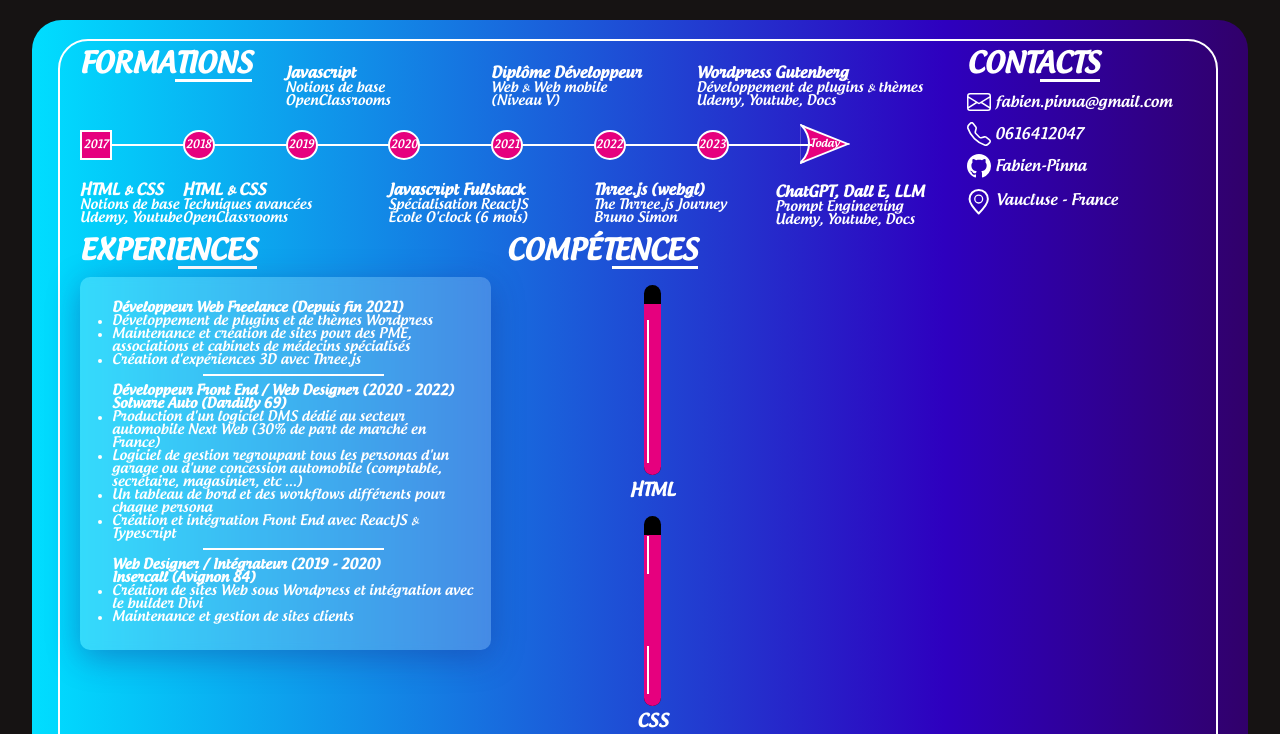
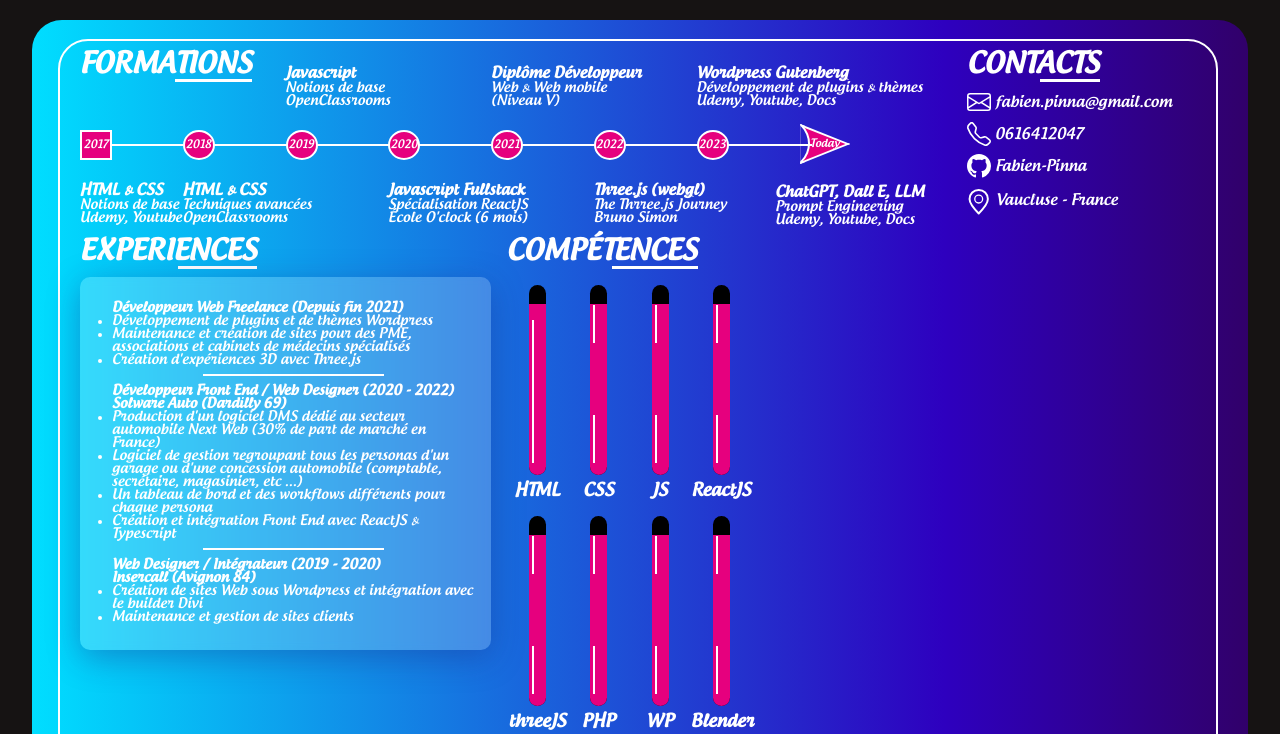
Before and after one commit to Fabien-Pinna/my-resume, a React app: page / in a window 1280 px wide. Shown: the top 734 px of the page. Built offline with nearby package versions, Linux system fonts and the light colour scheme; the HTML template or start-up script is replaced by a standard one.

Commit message:
computer switch

```diff
--- a/src/components/Skill/SkillBox/SkillBox.scss
+++ b/src/components/Skill/SkillBox/SkillBox.scss
@@ -0,0 +1,4 @@
+.skill-box {
+    display: flex;
+    flex-wrap: wrap;
+}
--- a/src/components/Skill/SkillItem/SkillItem.scss
+++ b/src/components/Skill/SkillItem/SkillItem.scss
@@ -3,6 +3,8 @@ $hot-pink: #e6007e;
 
 .skill-item {
     margin-top: 1rem;
+    width: 21%;
+
     .gauge {
         height: 190px;
         width: 17px;
```
